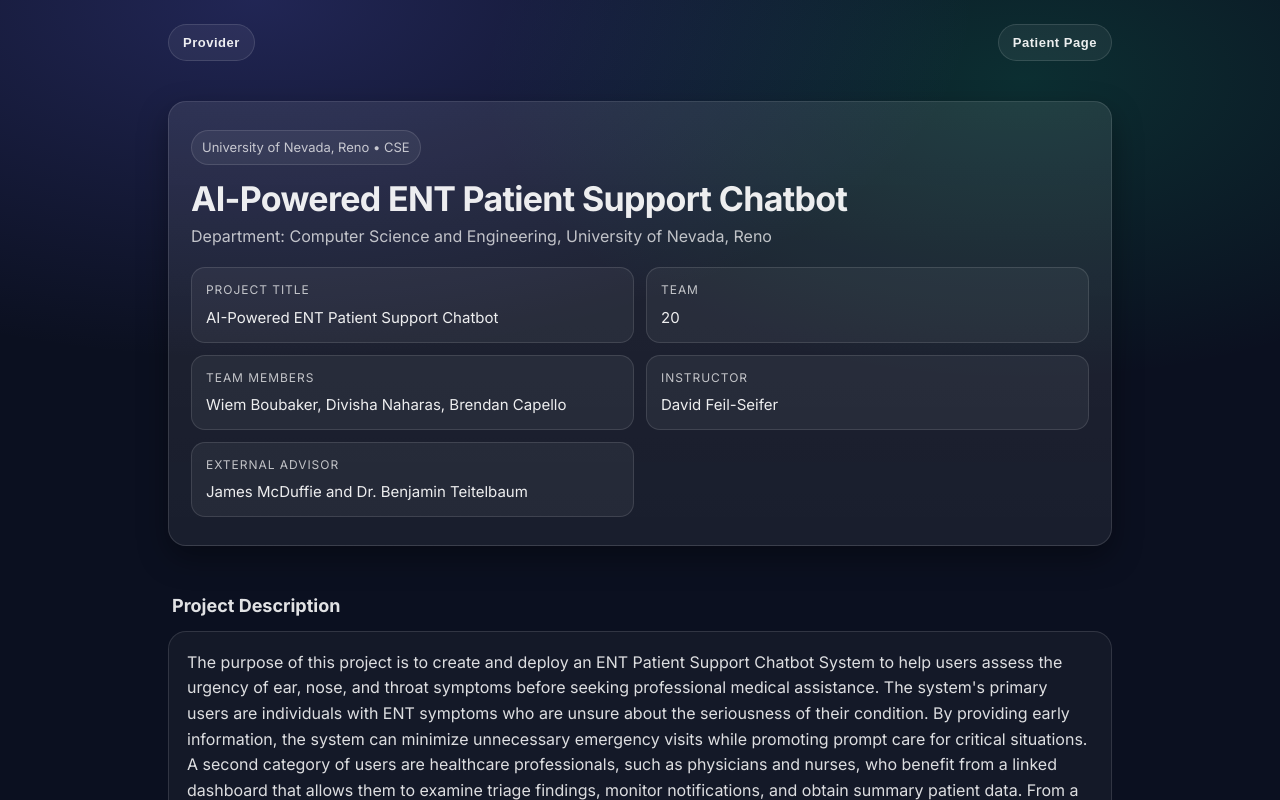
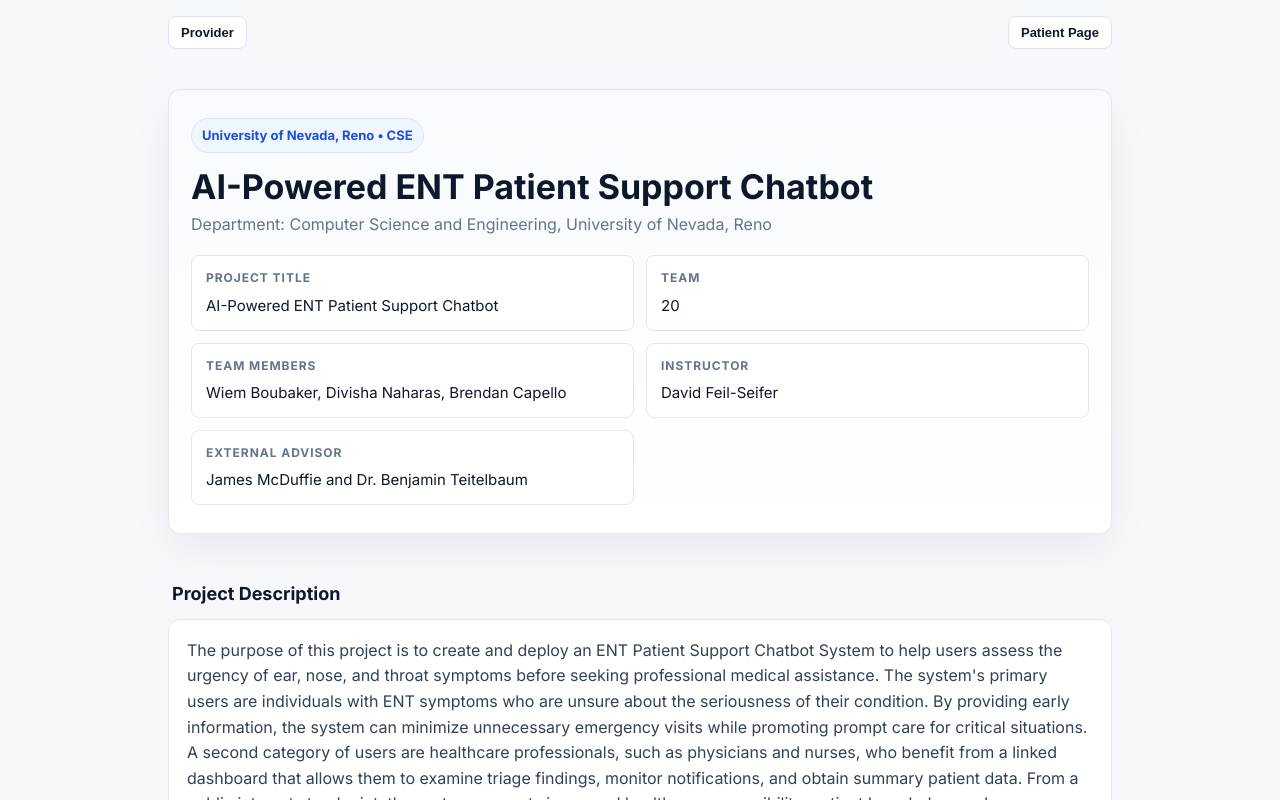
Before and after one commit to bcapello92/CS425SeniorProject, a React (Vite) app in the folder hl-ui/: page / in a window 1280 px wide. Built offline with nearby package versions, Linux system fonts and the light colour scheme; no server answers.

Commit message:
updated landing page to be lighter

```diff
--- a/hl-ui/src/AppLayout.jsx
+++ b/hl-ui/src/AppLayout.jsx
@@ -69,8 +69,7 @@
 const landingShell = {
   minHeight: "100vh",
   overflowY: "auto",
-  background:
-    "radial-gradient(1200px 600px at 20% 0%, rgba(99, 102, 241, 0.25), transparent 60%), radial-gradient(900px 500px at 80% 10%, rgba(16, 185, 129, 0.18), transparent 60%), #0b1020",
+  background: "#f6f8fb",
 };
 
 const header = {
@@ -88,7 +87,7 @@
   alignItems: "center",
   maxWidth: 980,
   margin: "0 auto",
-  padding: "24px 18px 0",
+  padding: "16px 18px 0",
 };
 
 const left = { display: "flex", gap: 10 };
@@ -108,15 +107,14 @@
 };
 
 const landingLinkBtn = {
-  padding: "10px 14px",
-  borderRadius: 999,
-  border: "1px solid rgba(255, 255, 255, 0.12)",
-  background: "rgba(255, 255, 255, 0.06)",
-  color: "rgba(255, 255, 255, 0.92)",
+  padding: "8px 12px",
+  borderRadius: 8,
+  border: "1px solid #dbe4f0",
+  background: "#fff",
+  color: "#0f172a",
   cursor: "pointer",
-  fontWeight: 700,
+  fontWeight: 600,
   fontSize: 13,
-  letterSpacing: "0.04em",
 };
 
 const primaryBtn = {
--- a/hl-ui/src/LandingPage.css
+++ b/hl-ui/src/LandingPage.css
@@ -1,18 +1,17 @@
 :root {
-  --landing-bg: #0b1020;
-  --landing-panel: rgba(255, 255, 255, 0.06);
-  --landing-panel2: rgba(255, 255, 255, 0.09);
-  --landing-text: rgba(255, 255, 255, 0.92);
-  --landing-muted: rgba(255, 255, 255, 0.72);
-  --landing-line: rgba(255, 255, 255, 0.12);
+  --landing-bg: #f6f8fb;
+  --landing-panel: #ffffff;
+  --landing-panel2: #f7fbff;
+  --landing-text: #0f172a;
+  --landing-muted: #64748b;
+  --landing-line: #e2e8f0;
+  --landing-accent: #2563eb;
+  --landing-accent-soft: #eff6ff;
 }
 
 .landingShell {
   min-height: 100vh;
-  background:
-    radial-gradient(1200px 600px at 20% 0%, rgba(99, 102, 241, 0.25), transparent 60%),
-    radial-gradient(900px 500px at 80% 10%, rgba(16, 185, 129, 0.18), transparent 60%),
-    var(--landing-bg);
+  background: #f6f8fb;
 }
 
 .landingPage {
@@ -26,26 +25,28 @@
 .landingHero {
   border: 1px solid var(--landing-line);
   background: linear-gradient(180deg, var(--landing-panel2), var(--landing-panel));
-  border-radius: 18px;
+  border-radius: 12px;
   padding: 28px 22px;
-  box-shadow: 0 12px 30px rgba(0, 0, 0, 0.35);
+  box-shadow: 0 16px 40px rgba(15, 23, 42, 0.06);
 }
 
 .landingBadge {
   display: inline-block;
   padding: 6px 10px;
   border-radius: 999px;
-  border: 1px solid var(--landing-line);
-  background: rgba(255, 255, 255, 0.06);
-  color: var(--landing-muted);
+  border: 1px solid #dbe5f4;
+  background: var(--landing-accent-soft);
+  color: #1d4ed8;
   font-size: 13px;
+  font-weight: 700;
 }
 
 .landingTitle {
   margin: 14px 0 6px;
   font-size: 34px;
   line-height: 1.15;
-  letter-spacing: -0.02em;
+  letter-spacing: 0;
+  color: var(--landing-text);
 }
 
 .landingSubtitle {
@@ -63,8 +64,8 @@
 .landingMetaCard {
   grid-column: span 12;
   border: 1px solid var(--landing-line);
-  background: rgba(255, 255, 255, 0.05);
-  border-radius: 14px;
+  background: #ffffff;
+  border-radius: 8px;
   padding: 12px 14px;
 }
 
@@ -79,11 +80,13 @@
   color: var(--landing-muted);
   text-transform: uppercase;
   letter-spacing: 0.08em;
+  font-weight: 700;
 }
 
 .landingMetaValue {
   margin-top: 6px;
   font-size: 15px;
+  color: var(--landing-text);
 }
 
 .landingContent {
@@ -93,19 +96,20 @@
 .landingSectionTitle {
   margin: 24px 4px 10px;
   font-size: 18px;
-  color: rgba(255, 255, 255, 0.88);
+  color: var(--landing-text);
 }
 
 .landingCard {
   border: 1px solid var(--landing-line);
-  background: rgba(255, 255, 255, 0.04);
-  border-radius: 18px;
-  padding: 18px 18px;
+  background: #ffffff;
+  border-radius: 12px;
+  padding: 18px;
+  box-shadow: 0 12px 30px rgba(15, 23, 42, 0.04);
 }
 
 .landingParagraph {
   margin: 0 0 14px;
-  color: rgba(255, 255, 255, 0.86);
+  color: #334155;
 }
 
 .landingParagraph:last-child {
@@ -115,16 +119,16 @@
 .landingRefHeading {
   margin: 0 0 10px;
   font-size: 14px;
-  color: rgba(255, 255, 255, 0.92);
+  color: var(--landing-text);
 }
 
 .landingReference {
   margin: 0 0 14px;
-  color: rgba(255, 255, 255, 0.86);
+  color: #334155;
 }
 
 .landingReference a {
-  color: #a5b4fc;
+  color: var(--landing-accent);
 }
 
 .landingFooter {
```
Also changed, not shown: 1 other file (tests, documents, lock files or other folders).
